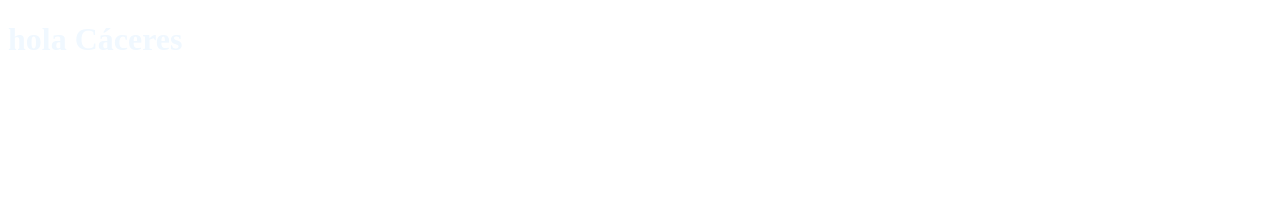
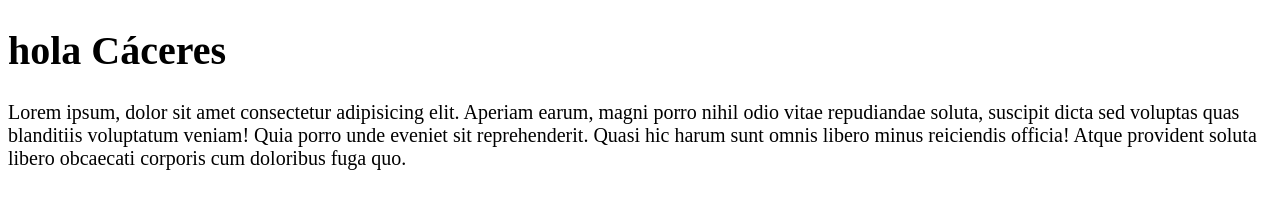
Before and after one commit to Espe372/TEST3, a plain HTML site: page index.html in a window 1280 px wide. Drawn offline with Linux system fonts and the light colour scheme.

Commit message:
Añado texto

```diff
--- a/css/estilos.css
+++ b/css/estilos.css
@@ -1,3 +1,3 @@
 body {
-    color: aliceblue;
+    font-size: 20px;
 }
--- a/index.html
+++ b/index.html
@@ -9,5 +9,6 @@
 </head>
 <body>
     <h1>hola Cáceres</h1>
+    <p>Lorem ipsum, dolor sit amet consectetur adipisicing elit. Aperiam earum, magni porro nihil odio vitae repudiandae soluta, suscipit dicta sed voluptas quas blanditiis voluptatum veniam! Quia porro unde eveniet sit reprehenderit. Quasi hic harum sunt omnis libero minus reiciendis officia! Atque provident soluta libero obcaecati corporis cum doloribus fuga quo.</p>
 </body>
 </html>
```
